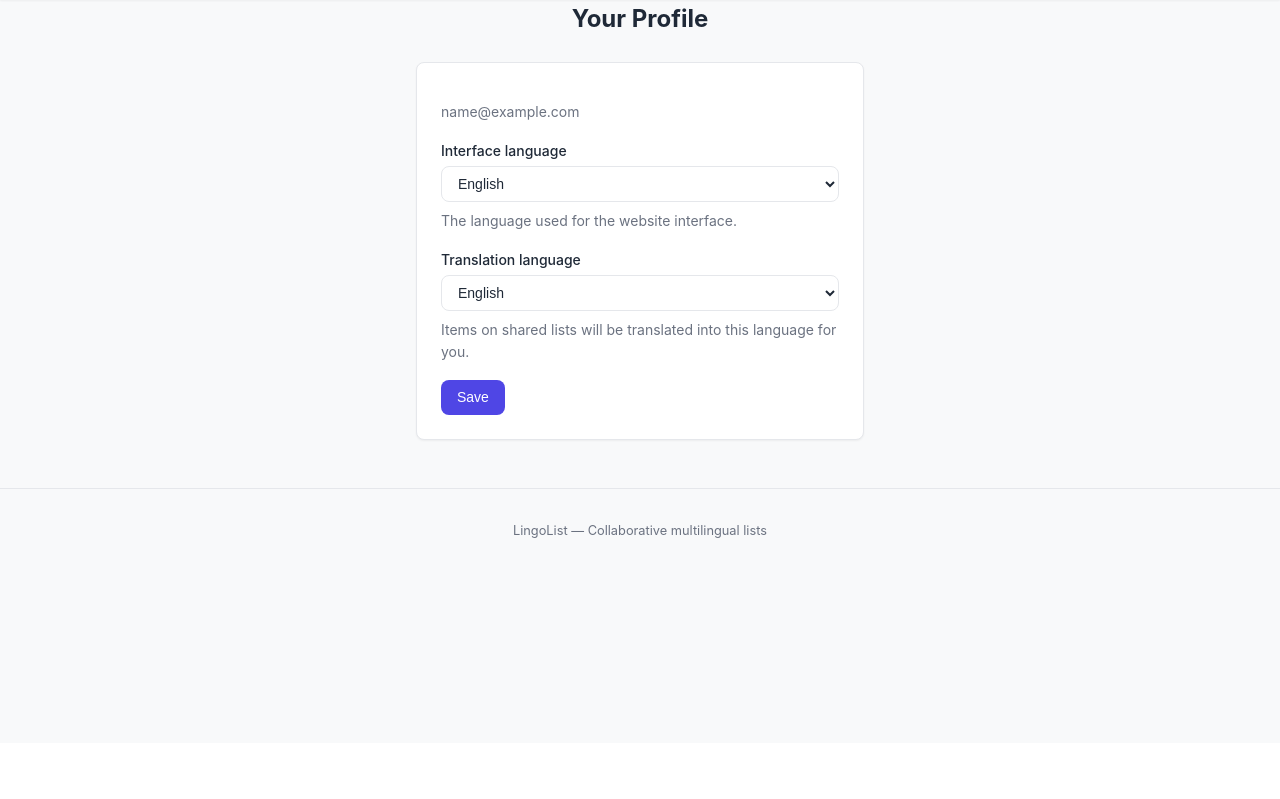
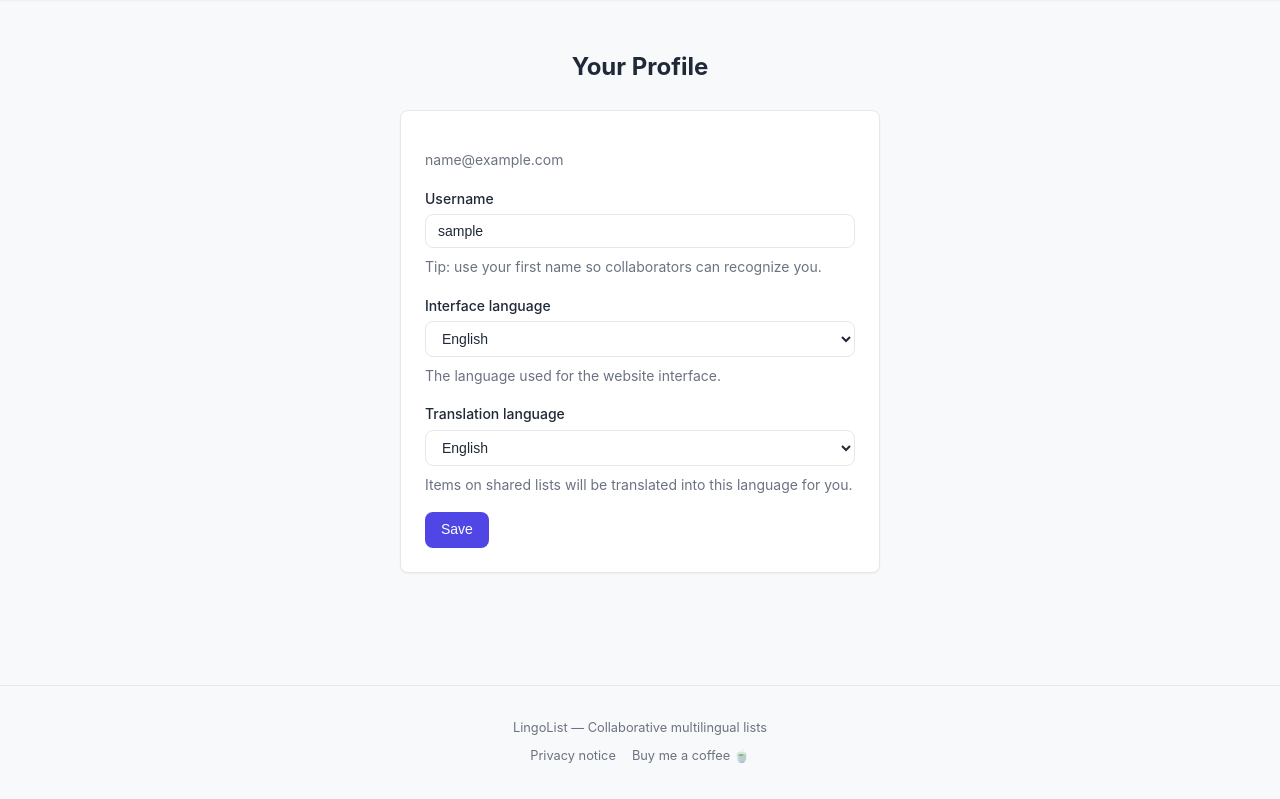
Before and after one commit to gribboa/lingo-list, a Django app: page /accounts/profile/ in a window 1280 px wide. Shown: the part 57-856 px from the top of the page. Before the commit the page ends 595 px from the top, so only its background shows below. Run offline with Django 5.2, Linux system fonts and the light colour scheme; the visitor is signed in with stand-in values (Sample User, id 1).

Commit message:
Enhance user profile form and add privacy notice page
- Updated LanguagePreferenceForm to include username field with appropriate widgets and labels.
- Changed success message in profile view to reflect profile saving.
- Added privacy notice page and linked it in the footer of the base template.
- Improved item toggle functionality to adjust order when items are checked.
- Added new CSS styles for footer links and improved layout.

```diff
--- a/accounts/forms.py
+++ b/accounts/forms.py
@@ -10,8 +10,11 @@
 class LanguagePreferenceForm(forms.ModelForm):
     class Meta:
         model = User
-        fields = ("ui_language", "preferred_language")
+        fields = ("username", "ui_language", "preferred_language")
         widgets = {
+            "username": forms.TextInput(
+                attrs={"class": "form-input", "autocomplete": "given-name"},
+            ),
             "ui_language": forms.Select(
                 attrs={"class": "form-select"},
             ),
@@ -20,10 +23,14 @@
             ),
         }
         labels = {
+            "username": _("Username"),
             "ui_language": _("Interface language"),
             "preferred_language": _("Translation language"),
         }
         help_texts = {
+            "username": _(
+                "Tip: use your first name so collaborators can recognize you."
+            ),
             "ui_language": _("The language used for the website interface."),
             "preferred_language": _(
                 "Items on shared lists will be translated into this language for you."
--- a/accounts/views.py
+++ b/accounts/views.py
@@ -15,7 +15,7 @@
             form.save()
             # Activate the new UI language immediately
             translation.activate(request.user.ui_language)
-            messages.success(request, _("Your preferences have been saved."))
+            messages.success(request, _("Your profile has been saved."))
             return redirect("accounts:profile")
     else:
         form = LanguagePreferenceForm(instance=request.user)
--- a/lingolist/urls.py
+++ b/lingolist/urls.py
@@ -1,10 +1,11 @@
 from django.contrib import admin
 from django.urls import include, path
 
-from .views import landing_page
+from .views import landing_page, privacy_notice_page
 
 urlpatterns = [
     path("", landing_page, name="landing"),
+    path("privacy/", privacy_notice_page, name="privacy_notice"),
     path("admin/", admin.site.urls),
     path("accounts/", include("accounts.urls")),
     path("accounts/", include("allauth.urls")),
--- a/lingolist/views.py
+++ b/lingolist/views.py
@@ -1,7 +1,11 @@
-from django.shortcuts import redirect, render
+from django.shortcuts import render
 
 
 def landing_page(request):
     # if request.user.is_authenticated:
     #     return redirect("lists:list_index")
     return render(request, "landing.html")
+
+
+def privacy_notice_page(request):
+    return render(request, "privacy_notice.html")
--- a/static/css/style.css
+++ b/static/css/style.css
@@ -664,7 +664,6 @@
 
 .collaborator-card {
     padding: 1rem;
->>>>>>> main
 }
 
 .share-link {
@@ -749,7 +748,6 @@
     outline: 2px solid var(--color-primary);
     outline-offset: 2px;
 }
->>>>>>> main
 /* --- Auth pages ------------------------------------------------------- */
 
 .auth-page {
@@ -815,6 +813,28 @@
     color: var(--color-text-muted);
     border-top: 1px solid var(--color-border);
     margin-top: 3rem;
+}
+
+.footer-copy {
+    margin: 0 0 0.5rem;
+}
+
+.footer-links {
+    display: inline-flex;
+    align-items: center;
+    gap: 1rem;
+    flex-wrap: wrap;
+    justify-content: center;
+}
+
+.footer-links a {
+    color: var(--color-text-muted);
+    text-decoration: none;
+}
+
+.footer-links a:hover {
+    color: var(--color-primary);
+    text-decoration: underline;
 }
 
 /* --- Theme Toggle ----------------------------------------------------- */
@@ -991,4 +1011,3 @@
         margin-top: 2rem;
     }
 }
->>>>>>> main
--- a/templates/accounts/profile.html
+++ b/templates/accounts/profile.html
@@ -20,6 +20,13 @@
         <form method="post">
             {% csrf_token %}
             <div class="form-group">
+                <label for="id_username">{% trans "Username" %}</label>
+                {{ form.username }}
+                <p class="text-sm text-muted mt-1">
+                    {% trans "Tip: use your first name so collaborators can recognize you." %}
+                </p>
+            </div>
+            <div class="form-group">
                 <label for="id_ui_language">{% trans "Interface language" %}</label>
                 {{ form.ui_language }}
                 <p class="text-sm text-muted mt-1">
--- a/templates/base.html
+++ b/templates/base.html
@@ -64,7 +64,11 @@
 
     <footer>
         <div class="container">
-            LingoList &mdash; {% trans "Collaborative multilingual lists" %}
+            <p class="footer-copy">LingoList &mdash; {% trans "Collaborative multilingual lists" %}</p>
+            <div class="footer-links">
+                <a href="{% url 'privacy_notice' %}">{% trans "Privacy notice" %}</a>
+                <a href="https://buymeacoffee.com/lingolist" target="_blank" rel="noopener noreferrer">{% trans "Buy me a coffee 🍵" %}</a>
+            </div>
         </div>
     </footer>
 
--- a/templates/lists/detail.html
+++ b/templates/lists/detail.html
@@ -57,7 +57,7 @@
 
     {% if not list.is_archived %}
     <!-- Collaborators (condensed, collapsible) -->
-    <details class="collaborator-section" open>
+    <details class="collaborator-section" closed>
         <summary>
             <h2>{% trans "Sharing" %}</h2>
             <span class="collab-count">
```
Also changed, not shown: improvements.md (+1 -0 lines), lists/views.py (+10 -1 lines), templates/privacy_notice.html (added, +17 -0 lines).
